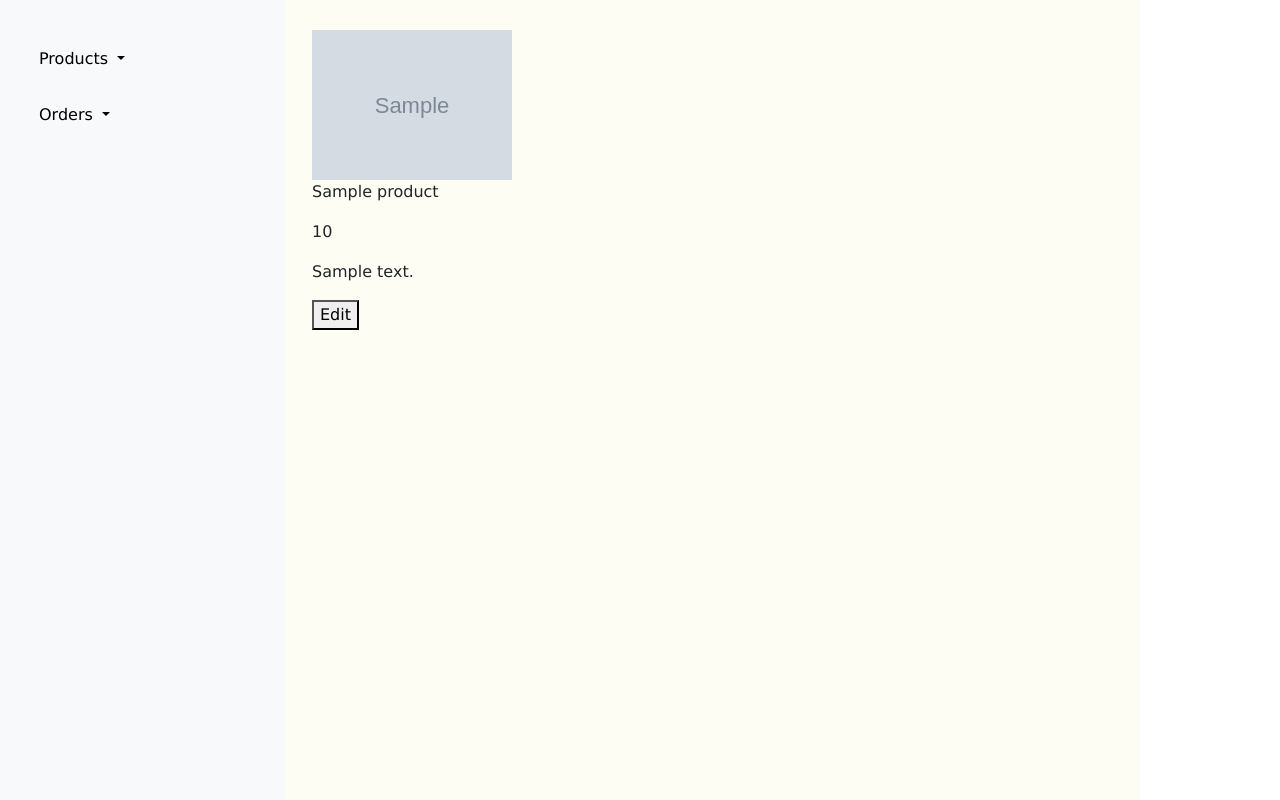
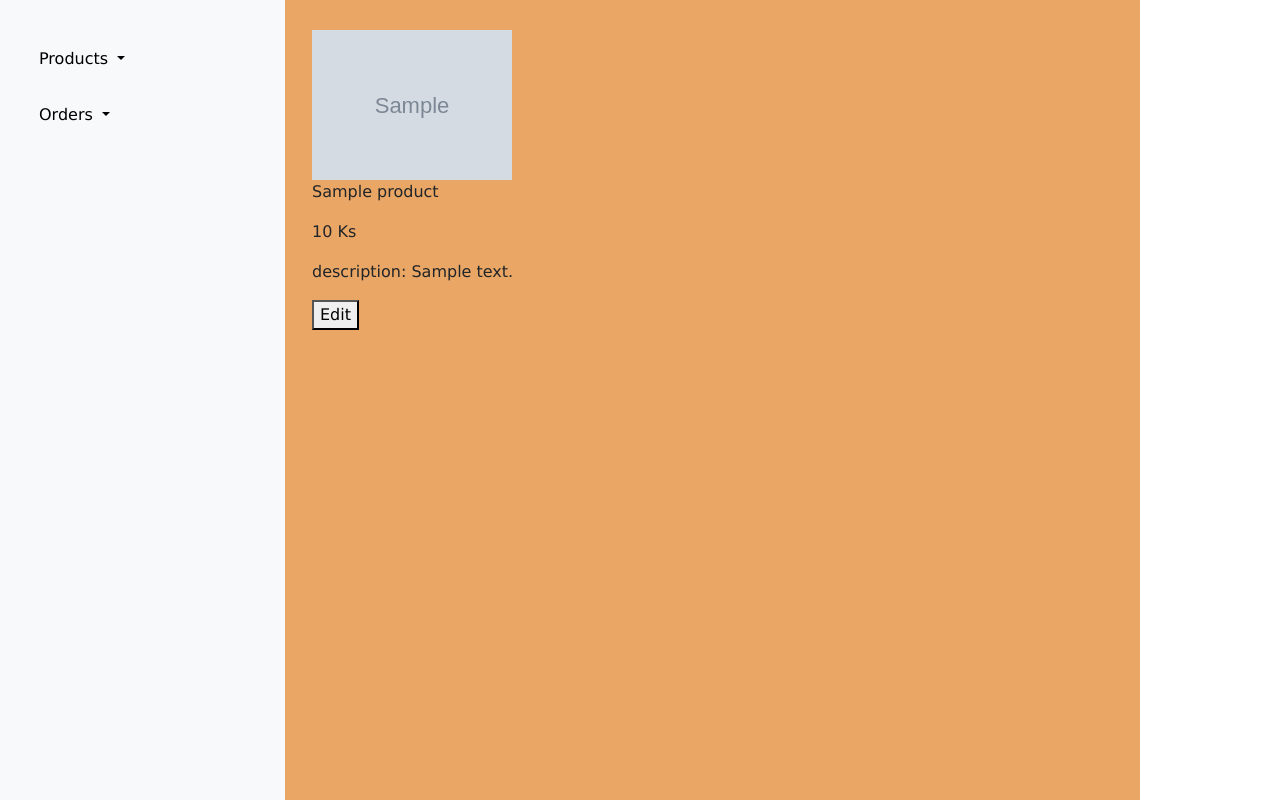
Before and after one commit to YenXXXW/special_PROJ, a Django app: page /get-products in a window 1280 px wide. Shown: the part 100-900 px from the top of the page. Run offline with Django 5.2, Linux system fonts and the light colour scheme; a user stored in the database is signed in; tables that the repository leaves empty hold one stand-in row (values such as "Sample post"); grey boxes marked "Sample" are stand-in pictures; some libraries are stand-ins or nearby versions.

Commit message:
cssforShopAdminPanel

```diff
--- a/static/css/shop_admin.module.css
+++ b/static/css/shop_admin.module.css
@@ -3,7 +3,7 @@ section {
 }
 
 .dropdown-toggle {
-    color: black
+   color: black
 }
 
 .row {
@@ -19,8 +19,10 @@ section {
 }
 
 #content {
-    background-color: rgb(253, 253, 243);
+    background-color: rgb(233, 166, 100);
     height: 100vh;
+    width: 100vw;
+
 }
 
 #adminPanelLeftSide {
@@ -77,7 +79,7 @@ td{
     overflow: hidden; /* Hide the overflow if necessary */
 }
 
-/* Dropdown menu styling for products and orders */
+/* Dropdown menu styling for    products and orders */
 .dropdown-toggle {
     display: block;
     width: 100%;
@@ -103,6 +105,10 @@ html, body {
 
 /* Form container styling */
 form#productContainerForm {
+    position: relative;
+    top: 10%;
+    left: 30%;
+
     max-width: 600px;
     margin: 0 auto;
     padding: 20px;
@@ -113,6 +119,7 @@ form#productContainerForm {
     display: flex;
     flex-direction: column;
     align-items: center;
+    gap: 10px; /* Add spacing between label and input */
     overflow: hidden;  /* Prevent form overflow */
 }
 
--- a/store/Templates/store/adminPanel/viewProducts.html
+++ b/store/Templates/store/adminPanel/viewProducts.html
@@ -6,8 +6,8 @@
     <div>
     <img src={{product.image_url}} alt="product-imgae" width="200">
     <p>{{product.name}}</p>
-    <p>{{product.price}}<p>
-    <p>{{product.description}}<p>
+    <p>{{product.price}} Ks<p>
+    <p>description: {{product.description}}<p>
     <a href="{% url 'edit-product' product.id %}"><button>Edit</button></a>
     </div>
     {% endfor %}
```
